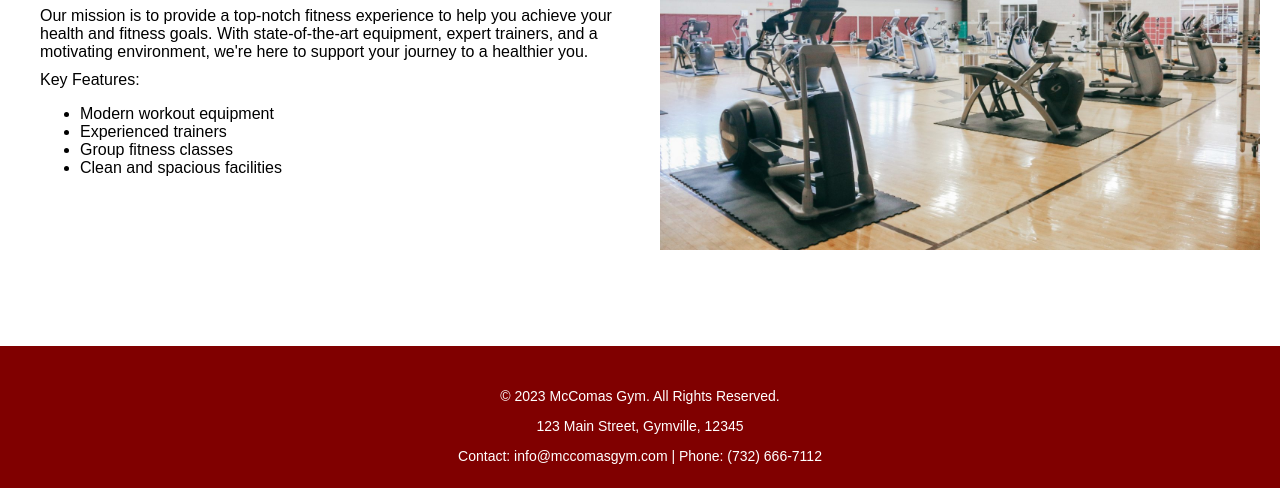
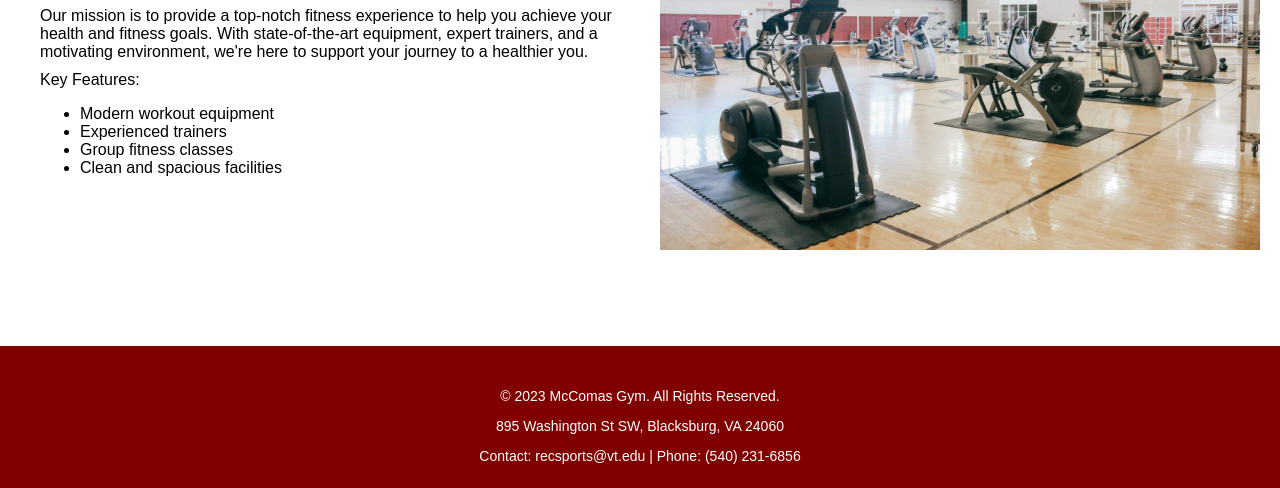
Before and after one commit to McComasApp/McComasApp.github.io, a plain HTML site: page about.html in a window 1280 px wide. Shown: the part 312-800 px from the top of the page. Drawn offline with Linux system fonts and the light colour scheme.

Commit message:
addresses

```diff
--- a/about.html
+++ b/about.html
@@ -45,8 +45,8 @@
         </div>
         <div class="footer-info">
             <p>&copy; 2023 McComas Gym. All Rights Reserved.</p>
-            <p>123 Main Street, Gymville, 12345</p>
-            <p>Contact: info@mccomasgym.com | Phone: (732) 666-7112</p>
+            <p>895 Washington St SW, Blacksburg, VA 24060</p>
+            <p>Contact: recsports@vt.edu | Phone: (540) 231-6856</p>
         </div>
     </footer>
 
```
Also changed, not shown: book.html (+2 -2 lines), index.html (+2 -2 lines).
